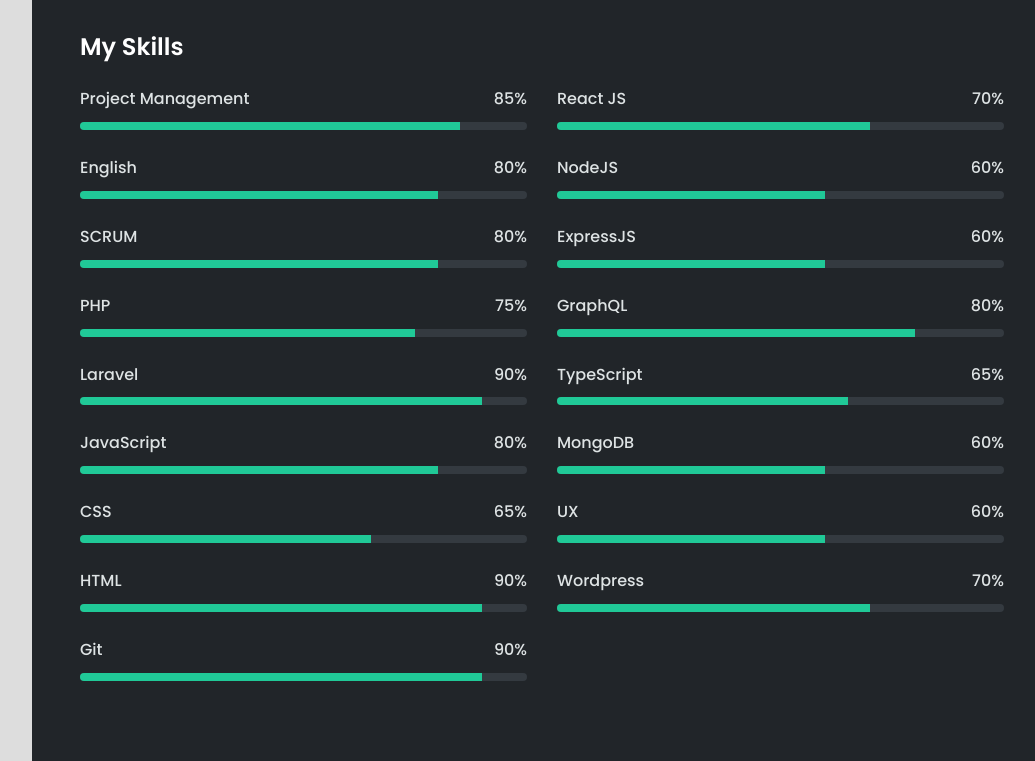
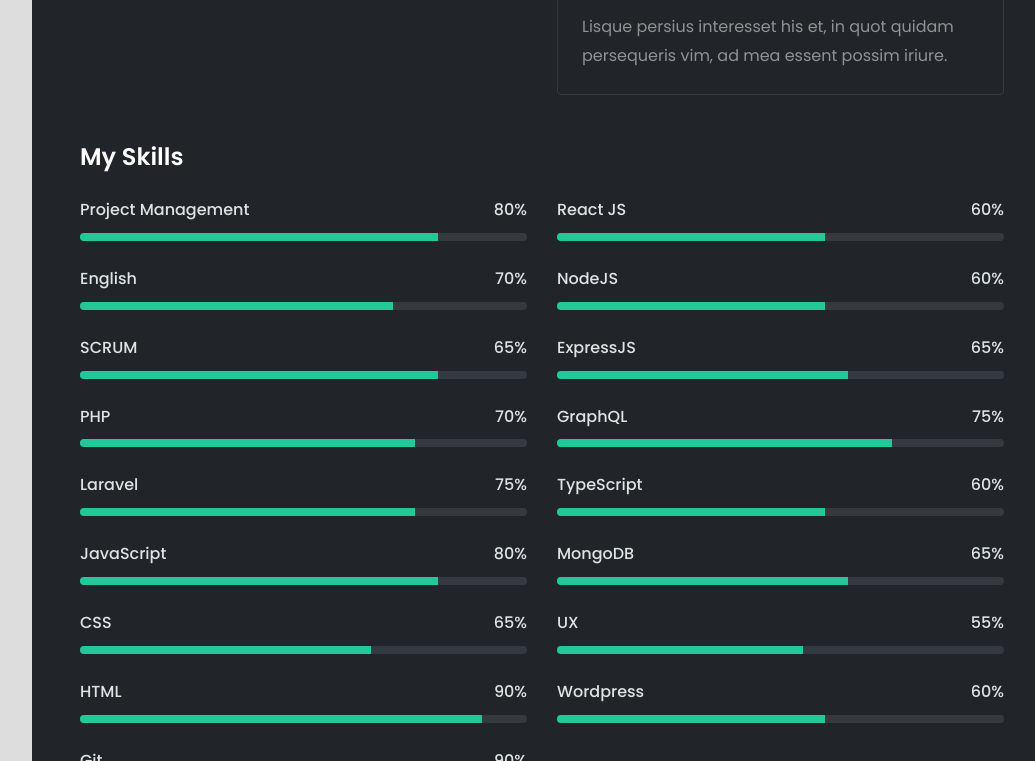
Before and after one commit to carlosmoliv/me, a plain HTML site: page index.html in a window 1280 px wide. Shown: the part 2929-3690 px from the top of the page, without its empty margins (228-1263 px from the left). Drawn offline with Linux system fonts and the light colour scheme.

Commit message:
adjustments

```diff
--- a/index.html
+++ b/index.html
@@ -19,49 +19,43 @@
     />
     <meta name="author" content="Carlos Vinicius" />
 
-    <!-- Web Fonts -->
     <link
       rel="stylesheet"
       href="https://fonts.googleapis.com/css?family=Poppins:100,200,300,400,500,600,700,800,900"
       type="text/css"
     />
 
-    <!-- Stylesheet
-============================== -->
-    <!-- Bootstrap -->
     <link
       rel="stylesheet"
       type="text/css"
       href="vendor/bootstrap/css/bootstrap.min.css"
     />
-    <!-- Font Awesome Icon -->
+
     <link
       rel="stylesheet"
       type="text/css"
       href="vendor/font-awesome/css/all.min.css"
     />
-    <!-- Owl Carousel -->
+
     <link
       rel="stylesheet"
       type="text/css"
       href="vendor/owl.carousel/assets/owl.carousel.min.css"
     />
-    <!-- Magnific Popup -->
+
     <link
       rel="stylesheet"
       type="text/css"
       href="vendor/magnific-popup/magnific-popup.min.css"
     />
-    <!-- Custom Stylesheet -->
     <link rel="stylesheet" type="text/css" href="css/stylesheet.css" />
-    <!-- Colors Css -->
     <link id="color-switcher" type="text/css" rel="stylesheet" href="#" />
 
-    <!-- Global site tag (gtag.js) - Google Analytics -->
     <script
       async
       src="https://www.googletagmanager.com/gtag/js?id=G-5LNLWMV5PK"
     ></script>
+
     <script>
       window.dataLayer = window.dataLayer || [];
       function gtag() {
@@ -111,7 +105,7 @@
               pb-lg-2
             "
           >
-            <a href="{{url('/')}}" class="mb-lg-auto mt-lg-4">
+            <a href="#home" class="mb-lg-auto mt-lg-4">
               <span
                 class="
                   bg-dark-2
@@ -388,7 +382,7 @@
                         >carlosvinicius.moliv@gmail.com
                       </a>
                     </li>
-                    <li><span class="font-weight-600 mr-2">Age:</span>27</li>
+                    <li><span class="font-weight-600 mr-2">Age:</span>28</li>
                     <li class="border-0">
                       <span class="font-weight-600 mr-2">From:</span>Itaperuna,
                       Rio de Janeiro
@@ -490,12 +484,13 @@
                           rounded
                         "
                       >
-                        <i class="fas fa-project-diagram"></i>
+                        <i class="fas fa-desktop"></i>
                       </div>
-                      <h3 class="text-white">Project Management</h3>
+                      <h3 class="text-white">Full-Stack Web Development</h3>
                       <p class="text-white-50 mb-0">Information coming soon!</p>
                     </div>
                   </div>
+
                   <div class="col-md-6">
                     <div class="featured-box style-3 mb-5">
                       <div
@@ -507,12 +502,31 @@
                           rounded
                         "
                       >
-                        <i class="fas fa-desktop"></i>
+                        <i class="fas fa-users"></i>
                       </div>
-                      <h3 class="text-white">Full-Stack Web Development</h3>
+                      <h3 class="text-white">Tech Lead</h3>
                       <p class="text-white-50 mb-0">Information coming soon!</p>
                     </div>
                   </div>
+
+                  <div class="col-md-6">
+                    <div class="featured-box style-3 mb-5">
+                      <div
+                        class="
+                          featured-box-icon
+                          text-primary
+                          bg-dark-1
+                          shadow-sm
+                          rounded
+                        "
+                      >
+                        <i class="fas fa-project-diagram"></i>
+                      </div>
+                      <h3 class="text-white">Project Management</h3>
+                      <p class="text-white-50 mb-0">Information coming soon!</p>
+                    </div>
+                  </div>
+
                   <!-- <div class="col-md-6">
                     <div class="featured-box style-3 mb-5">
                       <div
@@ -730,21 +744,7 @@
             <div class="row">
               <div class="col-md-6">
                 <p class="text-light font-weight-500 text-left mb-2">
-                  Project Management<span class="float-right">85%</span>
-                </p>
-                <div class="progress progress-sm bg-dark-2 mb-4">
-                  <div
-                    class="progress-bar"
-                    role="progressbar"
-                    style="width: 85%"
-                    aria-valuenow="85"
-                    aria-valuemin="0"
-                    aria-valuemax="100"
-                  ></div>
-                </div>
-
-                <p class="text-light font-weight-500 text-left mb-2">
-                  English <span class="float-right">80%</span>
+                  Project Management<span class="float-right">80%</span>
                 </p>
                 <div class="progress progress-sm bg-dark-2 mb-4">
                   <div
@@ -758,7 +758,21 @@
                 </div>
 
                 <p class="text-light font-weight-500 text-left mb-2">
-                  SCRUM <span class="float-right">80%</span>
+                  English <span class="float-right">70%</span>
+                </p>
+                <div class="progress progress-sm bg-dark-2 mb-4">
+                  <div
+                    class="progress-bar"
+                    role="progressbar"
+                    style="width: 70%"
+                    aria-valuenow="70"
+                    aria-valuemin="0"
+                    aria-valuemax="100"
+                  ></div>
+                </div>
+
+                <p class="text-light font-weight-500 text-left mb-2">
+                  SCRUM <span class="float-right">65%</span>
                 </p>
                 <div class="progress progress-sm bg-dark-2 mb-4">
                   <div
@@ -772,7 +786,7 @@
                 </div>
 
                 <p class="text-light font-weight-500 text-left mb-2">
-                  PHP <span class="float-right">75%</span>
+                  PHP <span class="float-right">70%</span>
                 </p>
                 <div class="progress progress-sm bg-dark-2 mb-4">
                   <div
@@ -786,7 +800,49 @@
                 </div>
 
                 <p class="text-light font-weight-500 text-left mb-2">
-                  Laravel <span class="float-right">90%</span>
+                  Laravel <span class="float-right">75%</span>
+                </p>
+                <div class="progress progress-sm bg-dark-2 mb-4">
+                  <div
+                    class="progress-bar"
+                    role="progressbar"
+                    style="width: 75%"
+                    aria-valuenow="75"
+                    aria-valuemin="0"
+                    aria-valuemax="100"
+                  ></div>
+                </div>
+
+                <p class="text-light font-weight-500 text-left mb-2">
+                  JavaScript <span class="float-right">80%</span>
+                </p>
+                <div class="progress progress-sm bg-dark-2 mb-4">
+                  <div
+                    class="progress-bar"
+                    role="progressbar"
+                    style="width: 80%"
+                    aria-valuenow="80"
+                    aria-valuemin="0"
+                    aria-valuemax="100"
+                  ></div>
+                </div>
+
+                <p class="text-light font-weight-500 text-left mb-2">
+                  CSS <span class="float-right">65%</span>
+                </p>
+                <div class="progress progress-sm bg-dark-2 mb-4">
+                  <div
+                    class="progress-bar"
+                    role="progressbar"
+                    style="width: 65%"
+                    aria-valuenow="65"
+                    aria-valuemin="0"
+                    aria-valuemax="100"
+                  ></div>
+                </div>
+
+                <p class="text-light font-weight-500 text-left mb-2">
+                  HTML <span class="float-right">90%</span>
                 </p>
                 <div class="progress progress-sm bg-dark-2 mb-4">
                   <div
@@ -800,21 +856,51 @@
                 </div>
 
                 <p class="text-light font-weight-500 text-left mb-2">
-                  JavaScript <span class="float-right">80%</span>
+                  Git <span class="float-right">90%</span>
                 </p>
                 <div class="progress progress-sm bg-dark-2 mb-4">
                   <div
                     class="progress-bar"
                     role="progressbar"
-                    style="width: 80%"
-                    aria-valuenow="80"
+                    style="width: 90%"
+                    aria-valuenow="90"
                     aria-valuemin="0"
                     aria-valuemax="100"
                   ></div>
                 </div>
-
+              </div>
+
+              <div class="col-md-6">
                 <p class="text-light font-weight-500 text-left mb-2">
-                  CSS <span class="float-right">65%</span>
+                  React JS <span class="float-right">60%</span>
+                </p>
+                <div class="progress progress-sm bg-dark-2 mb-4">
+                  <div
+                    class="progress-bar"
+                    role="progressbar"
+                    style="width: 60%"
+                    aria-valuenow="60"
+                    aria-valuemin="0"
+                    aria-valuemax="100"
+                  ></div>
+                </div>
+
+                <p class="text-light font-weight-500 text-left mb-2">
+                  NodeJS <span class="float-right">60%</span>
+                </p>
+                <div class="progress progress-sm bg-dark-2 mb-4">
+                  <div
+                    class="progress-bar"
+                    role="progressbar"
+                    style="width: 60%"
+                    aria-valuenow="60"
+                    aria-valuemin="0"
+                    aria-valuemax="100"
+                  ></div>
+                </div>
+
+                <p class="text-light font-weight-500 text-left mb-2">
+                  ExpressJS<span class="float-right">65%</span>
                 </p>
                 <div class="progress progress-sm bg-dark-2 mb-4">
                   <div
@@ -828,51 +914,21 @@
                 </div>
 
                 <p class="text-light font-weight-500 text-left mb-2">
-                  HTML <span class="float-right">90%</span>
+                  GraphQL <span class="float-right">75%</span>
                 </p>
                 <div class="progress progress-sm bg-dark-2 mb-4">
                   <div
                     class="progress-bar"
                     role="progressbar"
-                    style="width: 90%"
-                    aria-valuenow="90"
+                    style="width: 75%"
+                    aria-valuenow="75"
                     aria-valuemin="0"
                     aria-valuemax="100"
                   ></div>
                 </div>
 
                 <p class="text-light font-weight-500 text-left mb-2">
-                  Git <span class="float-right">90%</span>
-                </p>
-                <div class="progress progress-sm bg-dark-2 mb-4">
-                  <div
-                    class="progress-bar"
-                    role="progressbar"
-                    style="width: 90%"
-                    aria-valuenow="90"
-                    aria-valuemin="0"
-                    aria-valuemax="100"
-                  ></div>
-                </div>
-              </div>
-
-              <div class="col-md-6">
-                <p class="text-light font-weight-500 text-left mb-2">
-                  React JS <span class="float-right">70%</span>
-                </p>
-                <div class="progress progress-sm bg-dark-2 mb-4">
-                  <div
-                    class="progress-bar"
-                    role="progressbar"
-                    style="width: 70%"
-                    aria-valuenow="70"
-                    aria-valuemin="0"
-                    aria-valuemax="100"
-                  ></div>
-                </div>
-
-                <p class="text-light font-weight-500 text-left mb-2">
-                  NodeJS <span class="float-right">60%</span>
+                  TypeScript <span class="float-right">60%</span>
                 </p>
                 <div class="progress progress-sm bg-dark-2 mb-4">
                   <div
@@ -886,35 +942,7 @@
                 </div>
 
                 <p class="text-light font-weight-500 text-left mb-2">
-                  ExpressJS<span class="float-right">60%</span>
-                </p>
-                <div class="progress progress-sm bg-dark-2 mb-4">
-                  <div
-                    class="progress-bar"
-                    role="progressbar"
-                    style="width: 60%"
-                    aria-valuenow="60"
-                    aria-valuemin="0"
-                    aria-valuemax="100"
-                  ></div>
-                </div>
-
-                <p class="text-light font-weight-500 text-left mb-2">
-                  GraphQL <span class="float-right">80%</span>
-                </p>
-                <div class="progress progress-sm bg-dark-2 mb-4">
-                  <div
-                    class="progress-bar"
-                    role="progressbar"
-                    style="width: 80%"
-                    aria-valuenow="80"
-                    aria-valuemin="0"
-                    aria-valuemax="100"
-                  ></div>
-                </div>
-
-                <p class="text-light font-weight-500 text-left mb-2">
-                  TypeScript <span class="float-right">65%</span>
+                  MongoDB<span class="float-right">65%</span>
                 </p>
                 <div class="progress progress-sm bg-dark-2 mb-4">
                   <div
@@ -928,21 +956,21 @@
                 </div>
 
                 <p class="text-light font-weight-500 text-left mb-2">
-                  MongoDB<span class="float-right">60%</span>
+                  UX <span class="float-right">55%</span>
                 </p>
                 <div class="progress progress-sm bg-dark-2 mb-4">
                   <div
                     class="progress-bar"
                     role="progressbar"
-                    style="width: 60%"
-                    aria-valuenow="60"
+                    style="width: 55%"
+                    aria-valuenow="55%"
                     aria-valuemin="0"
                     aria-valuemax="100"
                   ></div>
                 </div>
 
                 <p class="text-light font-weight-500 text-left mb-2">
-                  UX <span class="float-right">60%</span>
+                  Wordpress <span class="float-right">60%</span>
                 </p>
                 <div class="progress progress-sm bg-dark-2 mb-4">
                   <div
@@ -950,20 +978,6 @@
                     role="progressbar"
                     style="width: 60%"
                     aria-valuenow="60%"
-                    aria-valuemin="0"
-                    aria-valuemax="100"
-                  ></div>
-                </div>
-
-                <p class="text-light font-weight-500 text-left mb-2">
-                  Wordpress <span class="float-right">70%</span>
-                </p>
-                <div class="progress progress-sm bg-dark-2 mb-4">
-                  <div
-                    class="progress-bar"
-                    role="progressbar"
-                    style="width: 70%"
-                    aria-valuenow="70%"
                     aria-valuemin="0"
                     aria-valuemax="100"
                   ></div>
```
